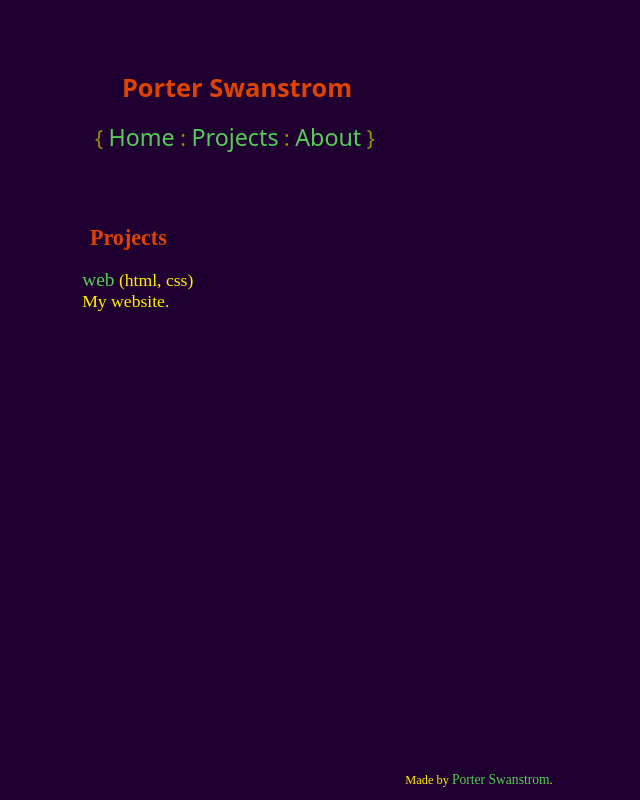
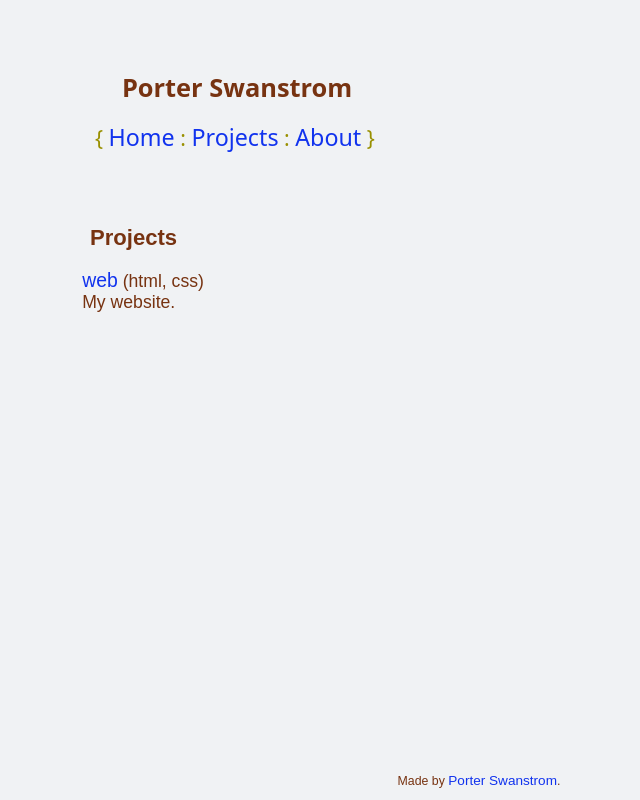
Before and after one commit to porterswanstrom/www, a plain HTML site: page projects.html in a window 1280 px wide. Shown: the whole page, without its empty margins (161-801 px from the left). Drawn offline with Linux system fonts and the light colour scheme.

Commit message:
light mode and theme detecting css

```diff
--- a/css/main.css
+++ b/css/main.css
@@ -1,9 +1,9 @@
 @charset "utf-8";
 
 html, body{
-	font:400 105% serif;
-	background-color: #200030;
-	color: #FFF000;
+	font:400 105% sans-serif;
+	background-color:#200030;
+	color:#FFF000;
 	margin:0;
 	height:100%;
 	/*min-height:100%;*/
@@ -63,3 +63,17 @@ img{margin-left:4%;}
 	font:400 77% mono;
 	padding-left:3%
 }
+
+@media(prefers-color-scheme:light){
+	html, body{
+		background-color:#F0F2F4;
+		color:#773311
+	}
+
+	h1{color:#773311}
+	h2{color:#773311}
+	h3{color:#664499}
+
+	a{color:#1133EE}
+	a:hover{color:#000000}
+}
--- a/projects.html
+++ b/projects.html
@@ -1,18 +1,18 @@
 <!DOCTYPE html><html lang="en"><head>
 <meta http-equiv="Content-Type" content="text/html;charset=utf-8" />
-<link rel="stylesheet" type="text/css" media="screen" href="css/main.css" />
+<link rel="stylesheet" type="text/css" href="css/main.css" />
 <title>Porter Swanstrom</title></head><body><div class="main"><div class="head">
 
-<h1>Porter Swanstrom</h1>{
+<h1>Porter Swanstrom</h1> {
 <a href="index.html">Home</a> :
 <a href="projects.html">Projects</a> :
-<a href="about.html">About</a>
-}
+<a href="about.html">About</a> }
+
 </div><div class="body">
 
 <h2>Projects</h2>
-<a href="about.html">web</a> (html, css)<br />
-My website.
+<p><a href="about.html">web</a> (html, css)<br />
+My website.</p>
 
 </div><div class="foot">
 
```
Also changed, not shown: about.html (+5 -5 lines), index.html (+4 -4 lines).
